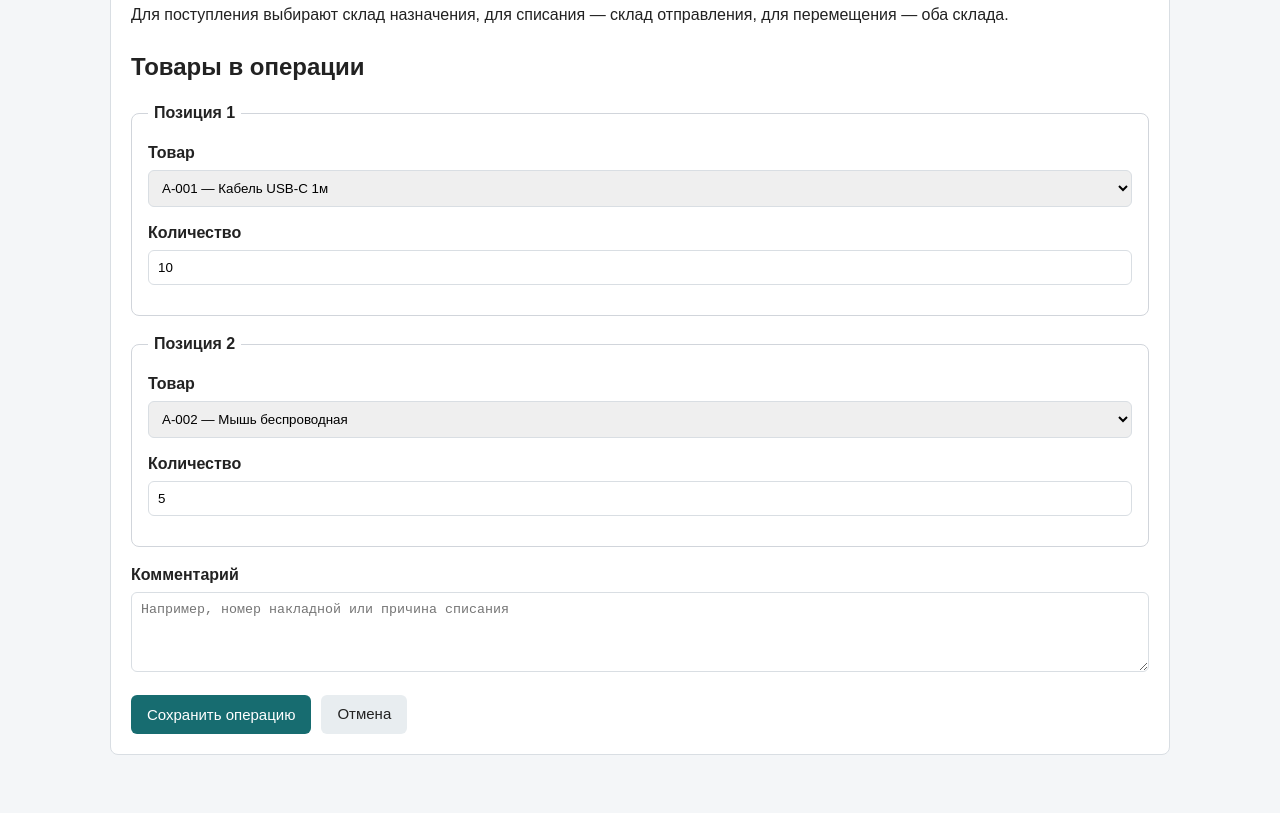
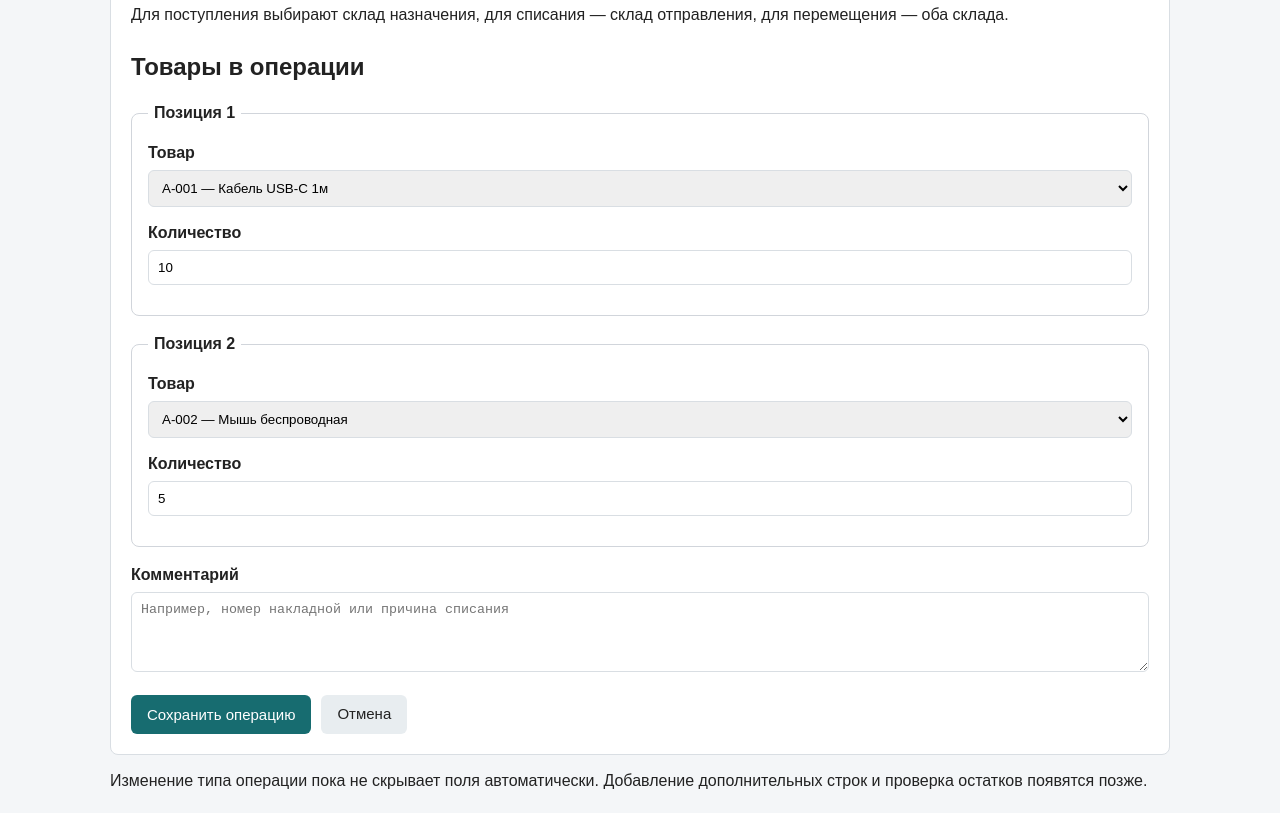
Before and after one commit to artim-omLS/Sclad-3, a plain HTML site: page operation-form.html in a window 1280 px wide. Shown: the part 536-1349 px from the top of the page. Before the commit the page ends 1325 px from the top, so only its background shows below. Drawn offline with Linux system fonts and the light colour scheme.

Commit message:
Исправлена разметка страниц операций

```diff
--- a/operation-form.html
+++ b/operation-form.html
@@ -152,3 +152,10 @@
         <a href="operations.html" class="btn btn-secondary">Отмена</a>
       </div>
     </form>
+      <p>
+    Изменение типа операции пока не скрывает поля автоматически.
+    Добавление дополнительных строк и проверка остатков появятся позже.
+  </p>
+</main>
+</body>
+</html>
```
Also changed, not shown: operations.html (+7 -0 lines).
